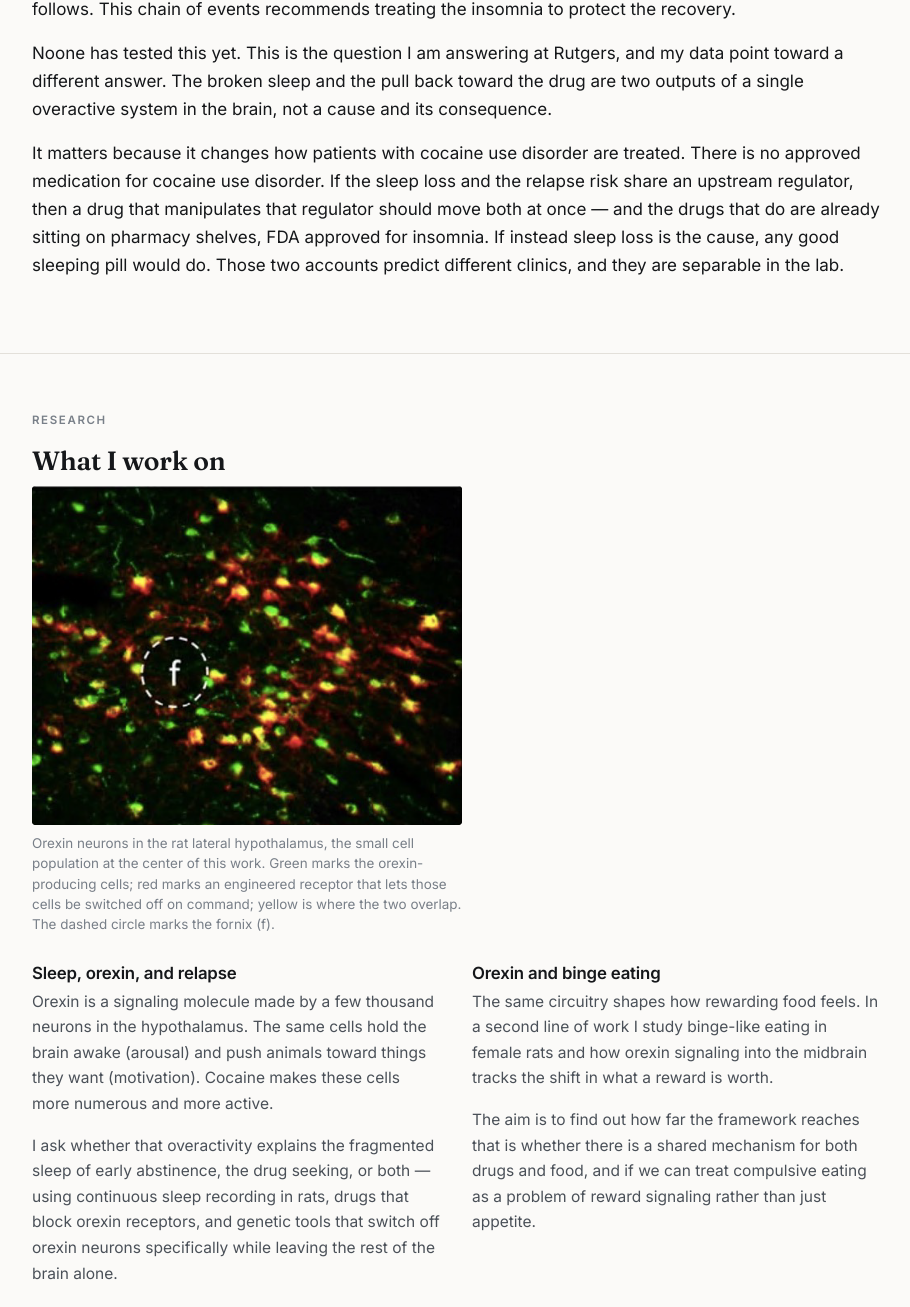
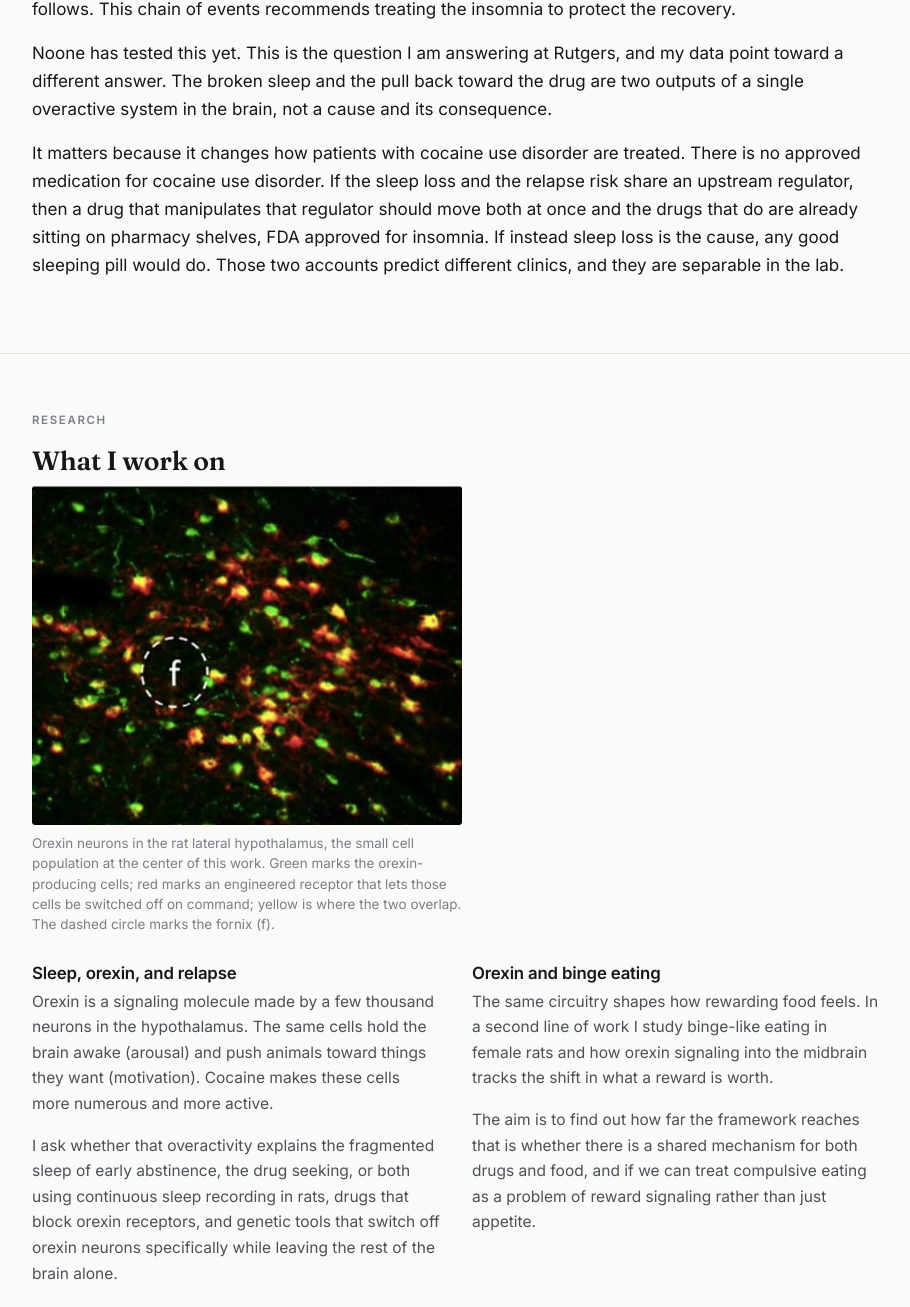
Before and after one commit to utsav-gyawali/utsav-gyawali.github.io, a plain HTML site: page index.html in a window 1280 px wide. Shown: the part 673-1980 px from the top of the page, without its empty margins (184-1094 px from the left). Drawn offline with Linux system fonts and the light colour scheme.

Commit message:
Update index.html

```diff
--- a/index.html
+++ b/index.html
@@ -135,7 +135,7 @@ footer a{color:var(--ink-2)}
     <h2>One overactive brain system, two problems</h2>
     <p>More than two-thirds of people who try to quit cocaine use again within a month. Almost all of them sleep poorly while they try, and the worse they sleep, the more likely they are to relapse. Canonically, the field has long believed on this chain of events: sleep disturbances occur --> self-control weakens --> relapse follows. This chain of events recommends treating the insomnia to protect the recovery.</p>
     <p>Noone has tested this yet. This is the question I am answering at Rutgers, and my data point toward a different answer. The broken sleep and the pull back toward the drug are two outputs of a single overactive system in the brain, not a cause and its consequence.</p>
-    <p>It matters because it changes how patients with cocaine use disorder are treated. There is no approved medication for cocaine use disorder. If the sleep loss and the relapse risk share an upstream regulator, then a drug that manipulates that regulator should move both at once &mdash; and the drugs that do are already sitting on pharmacy shelves, FDA approved for insomnia. If instead sleep loss is the cause, any good sleeping pill would do. Those two accounts predict different clinics, and they are separable in the lab.</p>
+    <p>It matters because it changes how patients with cocaine use disorder are treated. There is no approved medication for cocaine use disorder. If the sleep loss and the relapse risk share an upstream regulator, then a drug that manipulates that regulator should move both at once and the drugs that do are already sitting on pharmacy shelves, FDA approved for insomnia. If instead sleep loss is the cause, any good sleeping pill would do. Those two accounts predict different clinics, and they are separable in the lab.</p>
   </div>
 </section>
 
@@ -151,7 +151,7 @@ footer a{color:var(--ink-2)}
       <div class="thread">
         <h3>Sleep, orexin, and relapse</h3>
         <p>Orexin is a signaling molecule made by a few thousand neurons in the hypothalamus. The same cells hold the brain awake (arousal) and push animals toward things they want (motivation). Cocaine makes these cells more numerous and more active.</p>
-        <p>I ask whether that overactivity explains the fragmented sleep of early abstinence, the drug seeking, or both &mdash; using continuous sleep recording in rats, drugs that block orexin receptors, and genetic tools that switch off orexin neurons specifically while leaving the rest of the brain alone.</p>
+        <p>I ask whether that overactivity explains the fragmented sleep of early abstinence, the drug seeking, or both using continuous sleep recording in rats, drugs that block orexin receptors, and genetic tools that switch off orexin neurons specifically while leaving the rest of the brain alone.</p>
       </div>
       <div class="thread">
         <h3>Orexin and binge eating</h3>
```
